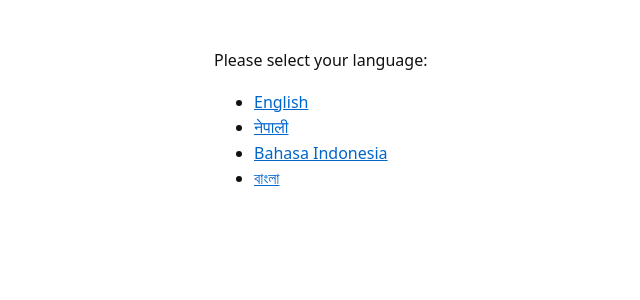
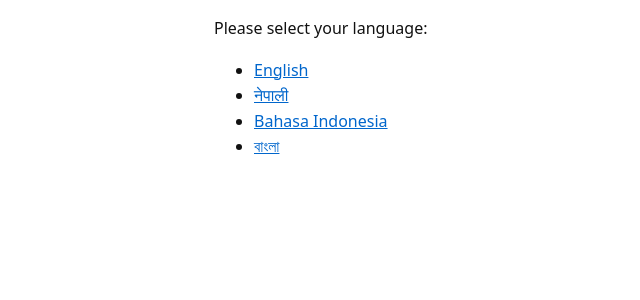
Before and after one commit to afeermohd/tnctest, a Jekyll site: the page built from index.md, in a window 1280 px wide. Shown: the top 300 px of the page, without its empty margins (76-716 px from the left). Built offline with Jekyll 4.4.1, drawn with Linux system fonts in a browser that asks for light colours.

Commit message:
Update styles

```diff
--- a/_layouts/plain.html
+++ b/_layouts/plain.html
@@ -11,7 +11,7 @@
           Roboto, sans-serif;
         max-width: 700px;
         margin: 0 auto;
-        padding: 2rem 1rem;
+        padding: 0rem 0rem;
         line-height: 1.6;
         font-size: 1rem;
         color: #111;
@@ -21,7 +21,7 @@
       h1,
       h2,
       h3 {
-        margin-top: 2rem;
+        margin-top: 0rem;
         line-height: 1.3;
         color: #222;
       }
```
